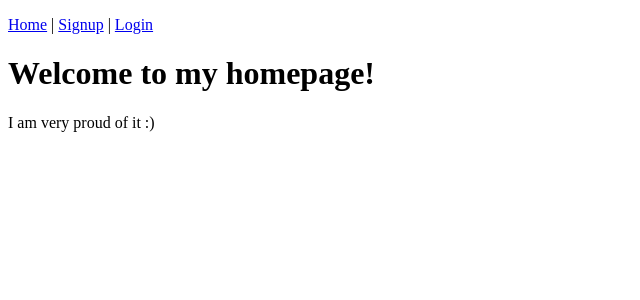
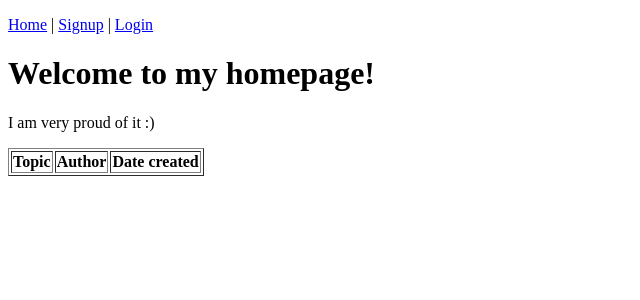
Before and after one commit to isrdoc/smartninja-flask-sql, a Flask app: template templates/index.html in a window 1280 px wide. Shown: the top 300 px of the page, without its empty margins (0-640 px from the left). Run offline with Flask 2, Linux system fonts and the light colour scheme; the template is opened without the code that fills it, so the values that code supplies are empty.

Commit message:
Add Topic list. Add CSRF token

```diff
--- a/main.py
+++ b/main.py
@@ -4,6 +4,10 @@ from models.user import User
 from models.topic import Topic
 import hashlib
 import uuid
+import os
+import smartninja_redis
+
+redis = smartninja_redis.from_url(os.environ.get("REDIS_URL"))
 
 app = Flask(__name__)
 db.create_all()
@@ -16,11 +20,31 @@ def user_from_session_token():
     return user
 
 
+def set_csrf_token(user):
+    csrf_token = str(uuid.uuid4())
+    redis.set(name=csrf_token, value=user.username)
+
+    return csrf_token
+
+
 @app.route('/')
 def index():
     user = user_from_session_token()
 
-    return render_template("index.html", user=user)
+    topics = db.query(Topic).all()
+
+    return render_template("index.html", user=user, topics=topics)
+
+
+@app.route("/logout")
+def logout():
+    user = user_from_session_token()
+
+    user.session_token = ""
+    db.add(user)
+    db.commit()
+
+    return redirect(url_for('index'))
 
 
 @app.route("/signup", methods=["GET", "POST"])
@@ -86,21 +110,67 @@ def login():
 
 @app.route("/create-topic", methods=["GET", "POST"])
 def topic_create():
+    user = user_from_session_token()
+
     if request.method == "GET":
-        return render_template("topic_create.html")
+        csrf_token = set_csrf_token(user=user)
+
+        return render_template("topic_create.html", csrf_token=csrf_token)
     elif request.method == "POST":
         title = request.form.get("title")
         text = request.form.get("text")
+        csrf = request.form.get("csrf")
 
-        user = user_from_session_token()
+        redis_csrf_username = None
+        redis_csrf_username_hex = redis.get(name=csrf)
+        if redis_csrf_username_hex:
+            redis_csrf_username = redis_csrf_username_hex.decode()
 
         if not user:
             return redirect(url_for('login'))
+
+        if not redis_csrf_username and redis_csrf_username != user.username:
+            return "CSRF token is not valid!"
 
         Topic.create(title=title, text=text, author=user)
 
         return redirect(url_for('index'))
 
 
+@app.route("/topic/<topic_id>", methods=["GET"])
+def topic_details(topic_id):
+    topic = db.query(Topic).get(int(topic_id))
+
+    user = user_from_session_token()
+
+    return render_template("topic_details.html", topic=topic, user=user)
+
+
+@app.route("/topic/<topic_id>/edit", methods=["GET", "POST"])
+def topic_edit(topic_id):
+    topic = db.query(Topic).get(int(topic_id))
+    user = user_from_session_token()
+
+    if request.method == "GET":
+        csrf_token = set_csrf_token(user)
+
+        return render_template("topic_edit.html", topic=topic, csrf_token=csrf_token)
+    elif request.method == "POST":
+        title = request.form.get("title")
+        text = request.form.get("text")
+
+        if not user:
+            return redirect(url_for('login'))
+        elif topic.author.id != user.id:
+            return "You are not the author!"
+        else:
+            topic.title = title
+            topic.text = text
+            db.add(topic)
+            db.commit()
+
+            return redirect(url_for('topic_details', topic_id=topic_id))
+
+
 if __name__ == '__main__':
     app.run()
--- a/requirements.txt
+++ b/requirements.txt
@@ -1,2 +1,3 @@
 Flask
 sqla-wrapper
+smartninja-redis
--- a/templates/base.html
+++ b/templates/base.html
@@ -15,7 +15,8 @@
             {% endif %}
 
             {% if user %}
-                <a href="/create-topic">Create topic</a>
+                <a href="/create-topic">Create topic</a> |
+                <a href="/logout">Logout</a>
             {% endif %}
         </p>
 
--- a/templates/index.html
+++ b/templates/index.html
@@ -10,4 +10,20 @@
     {% endif %}
 
     <p>I am very proud of it :)</p>
+
+    <table border="1">
+        <tr>
+            <th>Topic</th>
+            <th>Author</th>
+            <th>Date created</th>
+        </tr>
+
+        {% for topic in topics %}
+            <tr>
+                <td><a href="/topic/{{topic.id}}">{{ topic.title }}</a></td>
+                <td>{{ topic.author.username }}</td>
+                <td>{{ topic.created }}</td>
+            </tr>
+        {% endfor %}
+    </table>
 {% endblock content %}
--- a/templates/topic_create.html
+++ b/templates/topic_create.html
@@ -9,6 +9,8 @@
         <input type="text" name="title" placeholder="Topic title" required> <br>
         <textarea name="text" rows="5" required></textarea> <br>
 
+        <input type="hidden" name="csrf" value="{{ csrf_token }}">
+
         <button>Submit</button>
     </form>
 {% endblock content %}
```
Also changed, not shown: templates/topic_details.html (added, +20 -0 lines), templates/topic_edit.html (added, +16 -0 lines).
